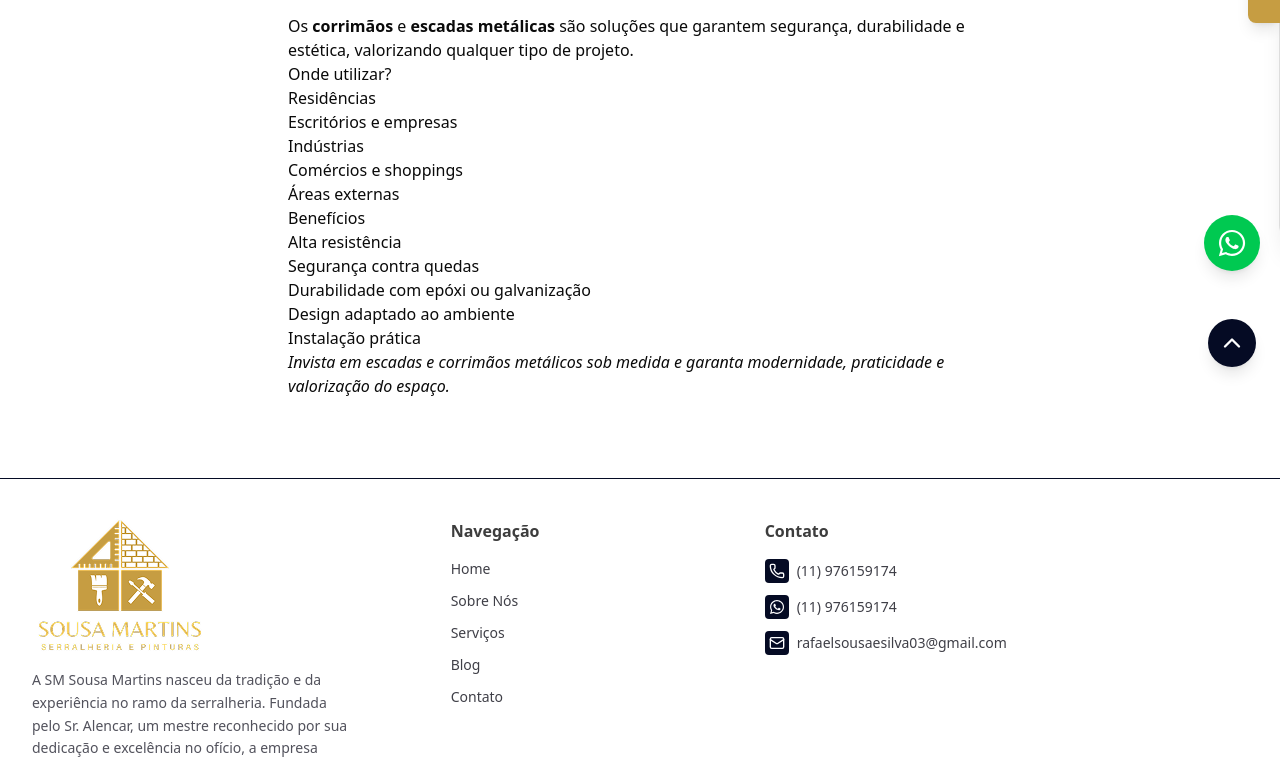
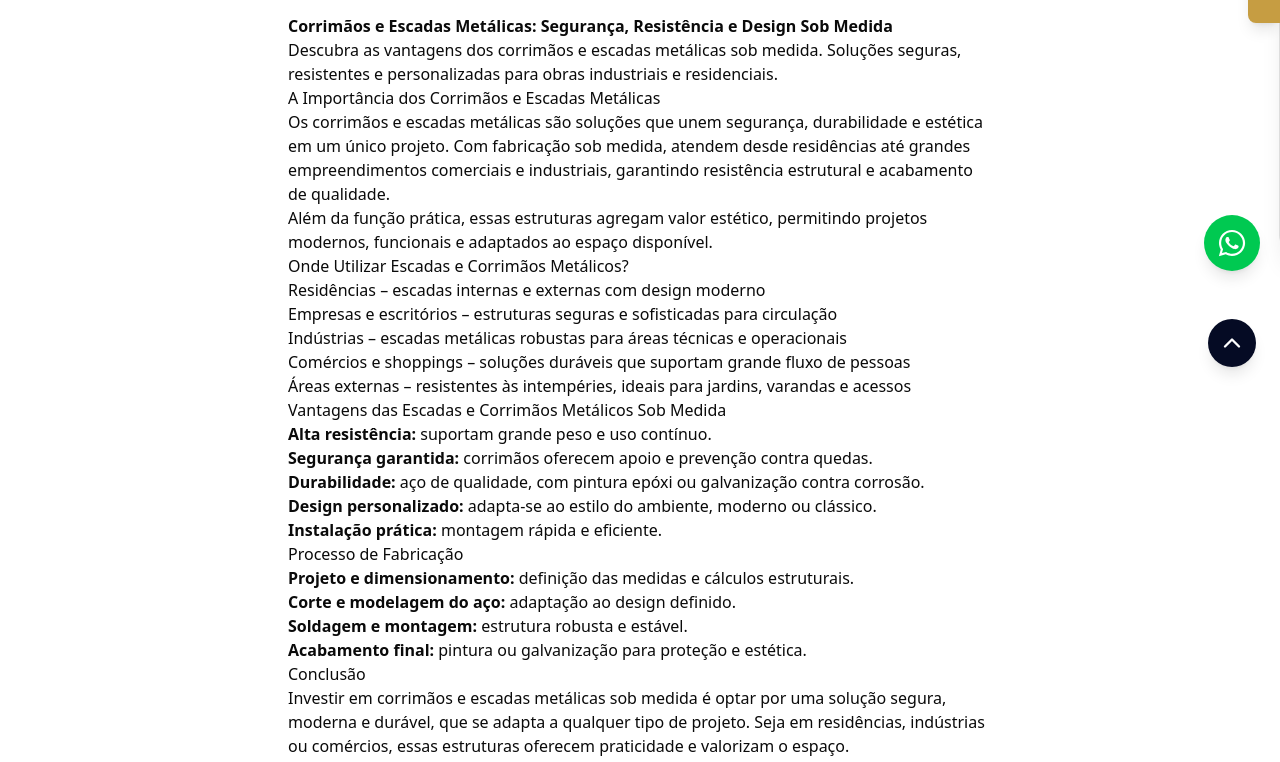
Before and after one commit to HeitorBMarini/souza-martins, a Next.js app: page /blog/corrimaos-escadas-metalicas in a window 1280 px wide. Shown: the part 409-1171 px from the top of the page. Built offline with nearby package versions, Linux system fonts and the light colour scheme.

Commit message:
Ajuste textos blog

```diff
--- a/src/components/BlogRail.tsx
+++ b/src/components/BlogRail.tsx
@@ -38,7 +38,7 @@ export default function BlogRail() {
             transition-transform duration-300
             ${open ? "translate-x-0" : "translate-x-full"}`}
         >
-          <header className="px-4 py-3 border-b border-white/10 font-semibold uppercase tracking-wide text-sm">
+          <header className="px-4 py-3 border-b border-white/10 font-semibold uppercase tracking-wide text-sm sticky top-0 bg-primary">
             Blog — últimos artigos
           </header>
 
--- a/src/data/blog.ts
+++ b/src/data/blog.ts
@@ -58,68 +58,93 @@ export const POSTS: Post[] = [
   slug: "fabricacao-estruturas-metalicas-sob-medida",
   title: "Fabricação de Estruturas Metálicas Sob Medida: Vantagens e Aplicações",
   excerpt:
-      "Descubra como estruturas metálicas sob medida tornam projetos mais seguros, rápidos e econômicos.",
+    "Descubra as vantagens da fabricação de estruturas metálicas sob medida e como essa solução pode tornar seu projeto mais seguro, rápido e econômico.",
   date: "2025-01-20",
   content: `
-<p>A <strong>fabricação de estruturas metálicas sob medida</strong> vem ganhando destaque no setor da construção civil e industrial por oferecer soluções personalizadas, resistentes e de alto desempenho.</p>
+  <p><strong>Fabricação de Estruturas Metálicas Sob Medida: Vantagens e Aplicações</strong></p>
 
-<h3>Onde utilizar?</h3>
+  <p>Descubra as vantagens da fabricação de estruturas metálicas sob medida e como essa solução pode tornar seu projeto mais seguro, rápido e econômico.</p>
+
+  <h2>Por que investir em Estruturas Metálicas Sob Medida?</h2>
+  <p>A fabricação de estruturas metálicas sob medida vem ganhando destaque no setor da construção civil e industrial por oferecer soluções personalizadas, resistentes e de alto desempenho. Diferente das opções padronizadas, o projeto sob encomenda garante que cada detalhe seja adaptado às necessidades específicas do cliente, aumentando a eficiência e reduzindo custos com desperdícios.</p>
+
+  <h3>Onde utilizar Estruturas Metálicas Personalizadas?</h3>
   <ul>
     <li>Galpões industriais e comerciais</li>
-<li>Mezaninos metálicos</li>
-<li>Coberturas e telhados</li>
-<li>Passarelas e plataformas</li>
-<li>Silos e armazéns no agronegócio</li>
+    <li>Mezaninos metálicos para aproveitamento do espaço interno</li>
+    <li>Coberturas e telhados resistentes e duradouros</li>
+    <li>Passarelas e plataformas com alta segurança</li>
+    <li>Projetos para o agronegócio, como silos e armazéns</li>
   </ul>
 
-<h3>Principais vantagens</h3>
+  <h3>Vantagens da Fabricação Sob Medida</h3>
   <ul>
-<li>Rapidez na execução</li>
-<li>Durabilidade com epóxi ou galvanização</li>
-<li>Flexibilidade total de projeto</li>
-<li>Melhor custo-benefício</li>
-<li>Possibilidade de expansão futura</li>
+    <li><strong>Rapidez na execução:</strong> montagem simplificada e menor tempo de obra.</li>
+    <li><strong>Durabilidade:</strong> uso de aço de alta qualidade com pintura epóxi ou galvanização.</li>
+    <li><strong>Flexibilidade:</strong> projetos totalmente adaptados ao espaço e à necessidade do cliente.</li>
+    <li><strong>Custo-benefício:</strong> redução de retrabalhos e menor manutenção.</li>
+    <li><strong>Expansão futura:</strong> possibilidade de ampliar a estrutura conforme o crescimento do negócio.</li>
   </ul>
 
-<h3>Etapas do processo</h3>
-<ol>
-<li>Projeto e cálculo estrutural</li>
-<li>Corte e conformação do metal</li>
-<li>Soldagem e montagem</li>
-<li>Acabamento e proteção</li>
-</ol>
+  <h3>Etapas do Processo de Fabricação</h3>
+  <ul>
+    <li>Projeto e cálculo estrutural – análise técnica e definição do tipo de aço.</li>
+    <li>Corte e conformação do metal – precisão garantida por máquinas especializadas.</li>
+    <li>Soldagem e montagem – união de peças com máxima resistência.</li>
+    <li>Acabamento e proteção – pintura ou galvanização para evitar corrosão.</li>
+  </ul>
 
-<p><em>Investir em estruturas metálicas sob medida é garantir qualidade, eficiência e segurança. Solicite um orçamento personalizado.</em></p>
+  <h3>Conclusão</h3>
+  <p>Investir em uma estrutura metálica sob medida é garantir qualidade, eficiência e segurança em qualquer projeto. Seja para galpões, indústrias, comércios ou agronegócio, essa solução oferece praticidade e excelente retorno sobre o investimento.</p>
+
+  <p><em>Quer saber como a fabricação de estruturas metálicas pode transformar o seu projeto? Entre em contato com nossa equipe e solicite um orçamento personalizado.</em></p>
   `,
+
   },
   {
   slug: "grades-protecao-guarda-corpos",
-    title: "Grades de Proteção e Guarda-Corpos: Segurança e Funcionalidade",
+  title: "Grades de Proteção e Guarda-Corpos: Segurança e Funcionalidade em Estruturas Metálicas",
   excerpt:
-      "Grades e guarda-corpos metálicos reforçam a segurança em obras, empresas e residências com resistência e design sob medida.",
+    "Saiba como grades de proteção e guarda-corpos metálicos aumentam a segurança em obras e indústrias, com resistência, durabilidade e design sob medida.",
   date: "2025-01-18",
   content: `
-<p>As <strong>grades de proteção</strong> e <strong>guarda-corpos</strong> são estruturas metálicas essenciais para a segurança de pessoas e equipamentos em diversos ambientes.</p>
+  <p><strong>Grades de Proteção e Guarda-Corpos: Segurança e Funcionalidade em Estruturas Metálicas</strong></p>
 
-<h3>Aplicações principais</h3>
+  <p>Saiba como grades de proteção e guarda-corpos metálicos aumentam a segurança em obras e indústrias, com resistência, durabilidade e design sob medida.</p>
+
+  <h2>O que são Grades de Proteção e Guarda-Corpos?</h2>
+  <p>As grades de proteção e guarda-corpos são estruturas metálicas desenvolvidas para garantir a segurança de pessoas e equipamentos em diferentes ambientes. Com fabricação sob medida, podem ser aplicadas em áreas industriais, comerciais e residenciais, oferecendo resistência, durabilidade e funcionalidade sem abrir mão do design.</p>
+
+  <h3>Onde Utilizar Grades de Proteção e Guarda-Corpos?</h3>
   <ul>
-<li>Escadas e mezaninos</li>
-<li>Varandas e sacadas</li>
+    <li>Escadas e mezaninos metálicos</li>
+    <li>Varandas e sacadas residenciais ou comerciais</li>
     <li>Plataformas industriais</li>
-<li>Proteção de máquinas</li>
-<li>Áreas externas e jardins</li>
+    <li>Máquinas e equipamentos (proteção perimetral)</li>
+    <li>Áreas externas como jardins e espaços de lazer</li>
   </ul>
 
-<h3>Vantagens</h3>
+  <h3>Vantagens das Grades de Proteção e Guarda-Corpos Metálicos</h3>
   <ul>
-<li>Segurança reforçada</li>
-<li>Durabilidade</li>
-<li>Personalização sob medida</li>
-<li>Versatilidade (interno e externo)</li>
-<li>Design moderno</li>
+    <li><strong>Segurança reforçada:</strong> proteção contra acidentes e quedas.</li>
+    <li><strong>Durabilidade:</strong> resistência a impactos e ao desgaste do tempo.</li>
+    <li><strong>Personalização:</strong> fabricação sob medida para atender cada projeto.</li>
+    <li><strong>Versatilidade:</strong> aplicáveis em ambientes internos e externos.</li>
+    <li><strong>Estética:</strong> possibilidade de acabamento moderno, com pintura epóxi ou galvanização.</li>
   </ul>
 
-<p><em>Precisa de grades ou guarda-corpos metálicos? Fale com nossa equipe e solicite um orçamento personalizado.</em></p>
+  <h3>Como é Feita a Fabricação?</h3>
+  <ul>
+    <li><strong>Levantamento do projeto:</strong> análise do local e definição das medidas exatas.</li>
+    <li><strong>Corte e conformação do aço:</strong> precisão na fabricação das peças.</li>
+    <li><strong>Soldagem e montagem:</strong> união de elementos com máxima resistência.</li>
+    <li><strong>Acabamento final:</strong> pintura ou galvanização para maior durabilidade.</li>
+  </ul>
+
+  <h3>Conclusão</h3>
+  <p>As grades de proteção e guarda-corpos metálicos são indispensáveis para aumentar a segurança em obras, empresas e residências. Com fabricação sob medida, oferecem soluções eficientes, duráveis e adaptadas às necessidades de cada cliente.</p>
+
+  <p><em>Precisa de grades de proteção ou guarda-corpos para seu projeto? Fale com nossa equipe e solicite um orçamento personalizado agora mesmo.</em></p>
   `,
   },
 {
@@ -129,29 +154,47 @@ export const POSTS: Post[] = [
     "Escadas e corrimãos metálicos unem resistência, estética e segurança em projetos residenciais, comerciais e industriais.",
   date: "2025-01-16",
   content: `
-<p>Os <strong>corrimãos</strong> e <strong>escadas metálicas</strong> são soluções que garantem segurança, durabilidade e estética, valorizando qualquer tipo de projeto.</p>
+  <p><strong>Corrimãos e Escadas Metálicas: Segurança, Resistência e Design Sob Medida</strong></p>
 
-<h3>Onde utilizar?</h3>
+  <p>Descubra as vantagens dos corrimãos e escadas metálicas sob medida. Soluções seguras, resistentes e personalizadas para obras industriais e residenciais.</p>
+
+  <h2>A Importância dos Corrimãos e Escadas Metálicas</h2>
+  <p>Os corrimãos e escadas metálicas são soluções que unem segurança, durabilidade e estética em um único projeto. Com fabricação sob medida, atendem desde residências até grandes empreendimentos comerciais e industriais, garantindo resistência estrutural e acabamento de qualidade.</p>
+  <p>Além da função prática, essas estruturas agregam valor estético, permitindo projetos modernos, funcionais e adaptados ao espaço disponível.</p>
+
+  <h3>Onde Utilizar Escadas e Corrimãos Metálicos?</h3>
   <ul>
-<li>Residências</li>
-<li>Escritórios e empresas</li>
-<li>Indústrias</li>
-<li>Comércios e shoppings</li>
-<li>Áreas externas</li>
+    <li>Residências – escadas internas e externas com design moderno</li>
+    <li>Empresas e escritórios – estruturas seguras e sofisticadas para circulação</li>
+    <li>Indústrias – escadas metálicas robustas para áreas técnicas e operacionais</li>
+    <li>Comércios e shoppings – soluções duráveis que suportam grande fluxo de pessoas</li>
+    <li>Áreas externas – resistentes às intempéries, ideais para jardins, varandas e acessos</li>
   </ul>
 
-<h3>Benefícios</h3>
+  <h3>Vantagens das Escadas e Corrimãos Metálicos Sob Medida</h3>
   <ul>
-<li>Alta resistência</li>
-<li>Segurança contra quedas</li>
-<li>Durabilidade com epóxi ou galvanização</li>
-<li>Design adaptado ao ambiente</li>
-<li>Instalação prática</li>
+    <li><strong>Alta resistência:</strong> suportam grande peso e uso contínuo.</li>
+    <li><strong>Segurança garantida:</strong> corrimãos oferecem apoio e prevenção contra quedas.</li>
+    <li><strong>Durabilidade:</strong> aço de qualidade, com pintura epóxi ou galvanização contra corrosão.</li>
+    <li><strong>Design personalizado:</strong> adapta-se ao estilo do ambiente, moderno ou clássico.</li>
+    <li><strong>Instalação prática:</strong> montagem rápida e eficiente.</li>
   </ul>
 
-<p><em>Invista em escadas e corrimãos metálicos sob medida e garanta modernidade, praticidade e valorização do espaço.</em></p>
+  <h3>Processo de Fabricação</h3>
+  <ul>
+    <li><strong>Projeto e dimensionamento:</strong> definição das medidas e cálculos estruturais.</li>
+    <li><strong>Corte e modelagem do aço:</strong> adaptação ao design definido.</li>
+    <li><strong>Soldagem e montagem:</strong> estrutura robusta e estável.</li>
+    <li><strong>Acabamento final:</strong> pintura ou galvanização para proteção e estética.</li>
+  </ul>
+
+  <h3>Conclusão</h3>
+  <p>Investir em corrimãos e escadas metálicas sob medida é optar por uma solução segura, moderna e durável, que se adapta a qualquer tipo de projeto. Seja em residências, indústrias ou comércios, essas estruturas oferecem praticidade e valorizam o espaço.</p>
+
+  <p><em>Precisa de corrimãos ou escadas metálicas para sua obra? Entre em contato com nossa equipe e solicite um orçamento personalizado.</em></p>
   `,
-  },
+}
+
 
 ];
 
```
Lines whose indentation alone changed are shown as unchanged.
